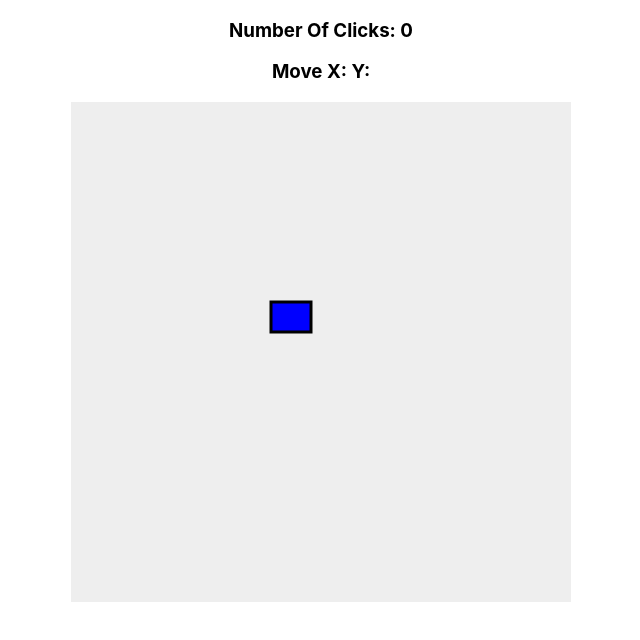
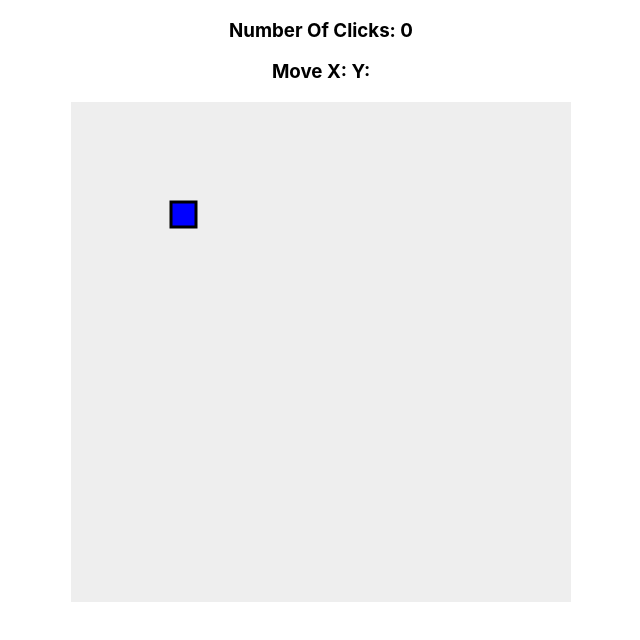
Before and after one commit to ntbrock/iwphys-svg-proto-react, a React (Create React App) app: page / in a window 1280 px wide. Shown: the top 640 px of the page, without its empty margins (319-959 px from the left). Built offline with nearby package versions, Linux system fonts and the light colour scheme.

Commit message:
Demo Ready for team call!

```diff
--- a/package.json
+++ b/package.json
@@ -6,6 +6,7 @@
     "@testing-library/jest-dom": "^4.2.4",
     "@testing-library/react": "^9.4.0",
     "@testing-library/user-event": "^7.1.2",
+    "immutability-helper": "^3.0.1",
     "react": "^16.12.0",
     "react-dom": "^16.12.0",
     "react-scripts": "3.3.0"
--- a/src/components/SvgContainer.js
+++ b/src/components/SvgContainer.js
@@ -1,8 +1,8 @@
 import React from 'react';
 //import { Container, Row, Col } from 'reactstrap';
-//import update from 'immutability-helper';
 // import diff from 'deep-diff';
-import ReactDOM from 'react-dom';
+import update from 'immutability-helper';
+
 
 import './SvgContainer.css';
 
@@ -17,18 +17,33 @@ export default class SvgContainer extends React.Component {
         this.state = {
             numberOfClicks: 0,
             moveX: null,
-            moveY: null
+            moveY: null,
+            blueRect: { x: 100, y: 100, w: 25, h: 25, color: "rgb(0,0,255)", hovered: false }
         };
 
         // console.log("IwpDesignerContainer:24> Incoming Animation: " , props.animation );
         // This binding is necessary to make `this` work in the callback
         this.onMouseClick = this.onMouseClick.bind(this);
         this.onMouseMove = this.onMouseMove.bind(this);
+        this.onWheel = this.onWheel.bind(this);
     }
 
     onMouseClick(event) {
         console.log("SvgContainer.onMouseClick:25> Click Event: " , event);
         this.setState( { numberOfClicks: this.state.numberOfClicks + 1 })
+
+        const x = event.nativeEvent.offsetX;
+        const y = event.nativeEvent.offsetY;
+
+        this.setState( update(
+            this.state,
+            {
+                numberOfClicks: { $set: this.state.numberOfClicks + 1 },
+                blueRect: {
+                    x: {$set: x}, y: {$set: y}
+                }
+            }));
+
     }
 
     onMouseMove(event) {
@@ -39,8 +54,16 @@ export default class SvgContainer extends React.Component {
 
         // Secret : Native events!
         const x = event.nativeEvent.offsetX;
-        const y = event.nativeEvent.offsetX;
-        const shifted = event.shiftKey;
+        const y = event.nativeEvent.offsetY;
+        // const shifted = event.shiftKey;
+
+        // Do we have a collision with the blueRect?
+        if ( x >= this.state.blueRect.x && x <= this.state.blueRect.x + this.state.blueRect.w &&
+            y >= this.state.blueRect.y && y <= this.state.blueRect.y + this.state.blueRect.h ) {
+            this.setState( update(this.state, {blueRect: {hovered: {$set: true}}}));
+        } else {
+            this.setState( update(this.state, {blueRect: {hovered: {$set: false}}}));
+        }
 
         // const target = event.currentTarget; // event.target;
         this.setState( { moveX: x, moveY: y } );
@@ -48,8 +71,18 @@ export default class SvgContainer extends React.Component {
     }
 
 
+    onWheel(event) {
+
+        console.log("SvgContainer:76> onWheel: ", event);
+    }
 
     render() {
+
+        let blueRectFill = this.state.blueRect.color;
+        if ( this.state.blueRect.hovered ) {
+            blueRectFill = "rgb(255,100,100)"
+        }
+
 
         return (
             <div>
@@ -59,11 +92,16 @@ export default class SvgContainer extends React.Component {
                 <svg className="iwp-svg" onClick={this.onMouseClick} onMouseMove={this.onMouseMove}
                      style={{"width":"500px", "height":"500px"}} >
 
-                    <rect className="bluerect" x="200" y="200" style={{"width":"40px",
-                        "height":"30px",
-                        "fill":"rgb(0,0,255)",
-                        "strokeWidth":3,
-                        "stroke":"rgb(0,0,0)"}} />
+                    <rect className="bluerect"
+                          x={this.state.blueRect.x}
+                          y={this.state.blueRect.y}
+                          style={{
+                              "width":this.state.blueRect.w,
+                              "height":this.state.blueRect.h,
+                              "fill":blueRectFill,
+                              "strokeWidth":3,
+                              "stroke":"rgb(0,0,0)"
+                          }} />
 
                 </svg>
 
```
Also changed, not shown: 1 other file (tests, documents, lock files or other folders).
